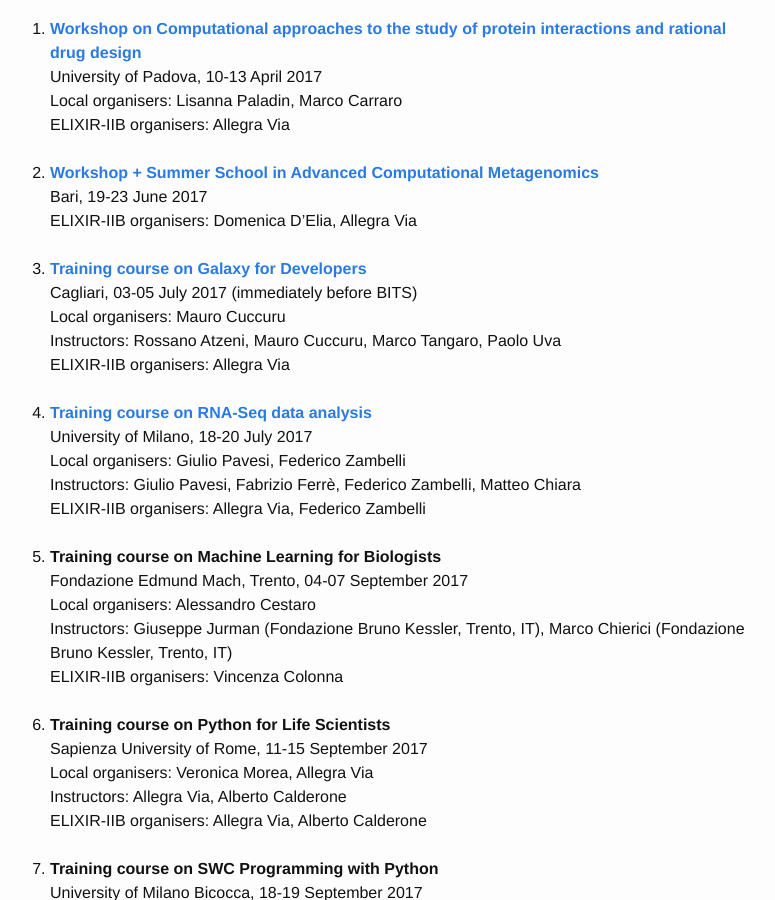
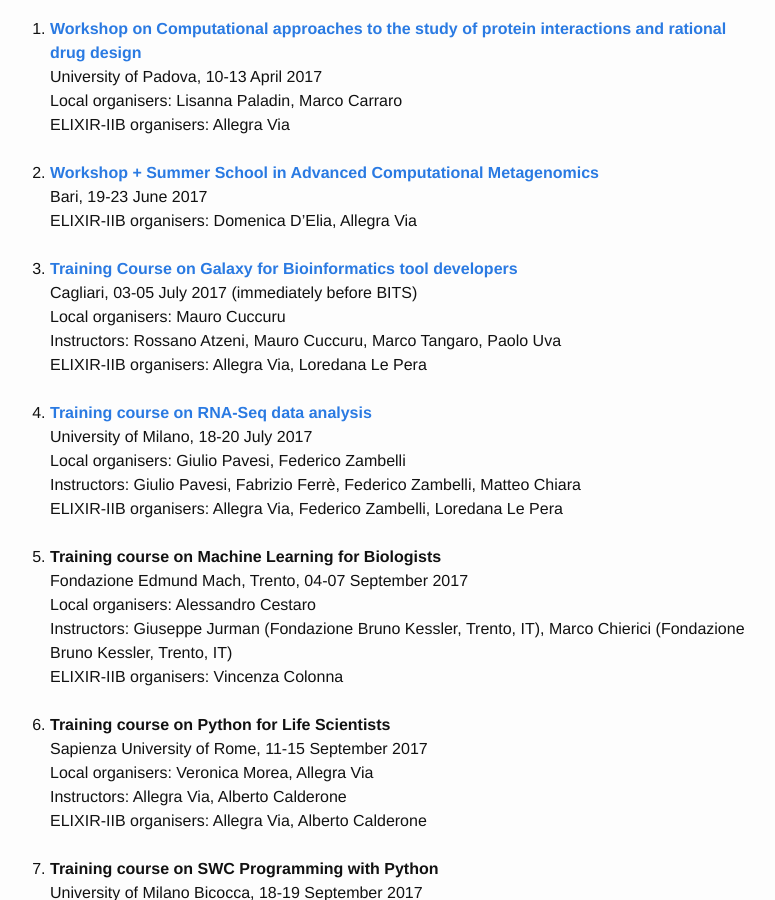
Before and after one commit to ELIXIR-IIB-training/website, a Jekyll site: the page built from programme2017/index.html, in a window 1280 px wide and 900 px high, scrolled down 482 px. Shown: the whole window, without its empty margins (250-1025 px from the left). Built offline with Jekyll 4.4.1, drawn with Linux system fonts in a browser that asks for light colours.

Commit message:
Galaxy course updates

```diff
--- a/programme2017/index.html
+++ b/programme2017/index.html
@@ -35,11 +35,11 @@ layout: default
 	ELIXIR-IIB organisers: Domenica D’Elia, Allegra Via
 	</li>
 	<br>
-      	<li><a href="https://elixir-iib-training.github.io/website/2017/07/03/Galaxy-Cagliari.html"><b>Training course on Galaxy for Developers </b></a><br>
+      	<li><a href="https://elixir-iib-training.github.io/website/2017/07/03/Galaxy-Cagliari.html"><b>Training Course on Galaxy for Bioinformatics tool developers</b></a><br>
 	Cagliari, 03-05 July 2017 (immediately before BITS)<br>
 	Local organisers: Mauro Cuccuru<br>
 	Instructors: Rossano Atzeni, Mauro Cuccuru, Marco Tangaro, Paolo 		Uva <br>
-	ELIXIR-IIB organisers: Allegra Via
+	ELIXIR-IIB organisers: Allegra Via, Loredana Le Pera
 	</li>
       	<br>
       	<li><a href="https://elixir-iib-training.github.io/website/2017/07/18/RNA-seq-Milano.html"><b>Training course on RNA-Seq data analysis</b></a>
@@ -47,7 +47,7 @@ layout: default
       	University of Milano, 18-20 July 2017 <br>
       	Local organisers: Giulio Pavesi, Federico Zambelli <br>
       	Instructors: Giulio Pavesi, Fabrizio Ferrè, Federico Zambelli, Matteo 		Chiara <br>
-	ELIXIR-IIB organisers: Allegra Via, Federico Zambelli
+	ELIXIR-IIB organisers: Allegra Via, Federico Zambelli, Loredana Le Pera
 	</li>
 	<br>
       	<li><b>Training course on Machine Learning for Biologists</b><br>
```
